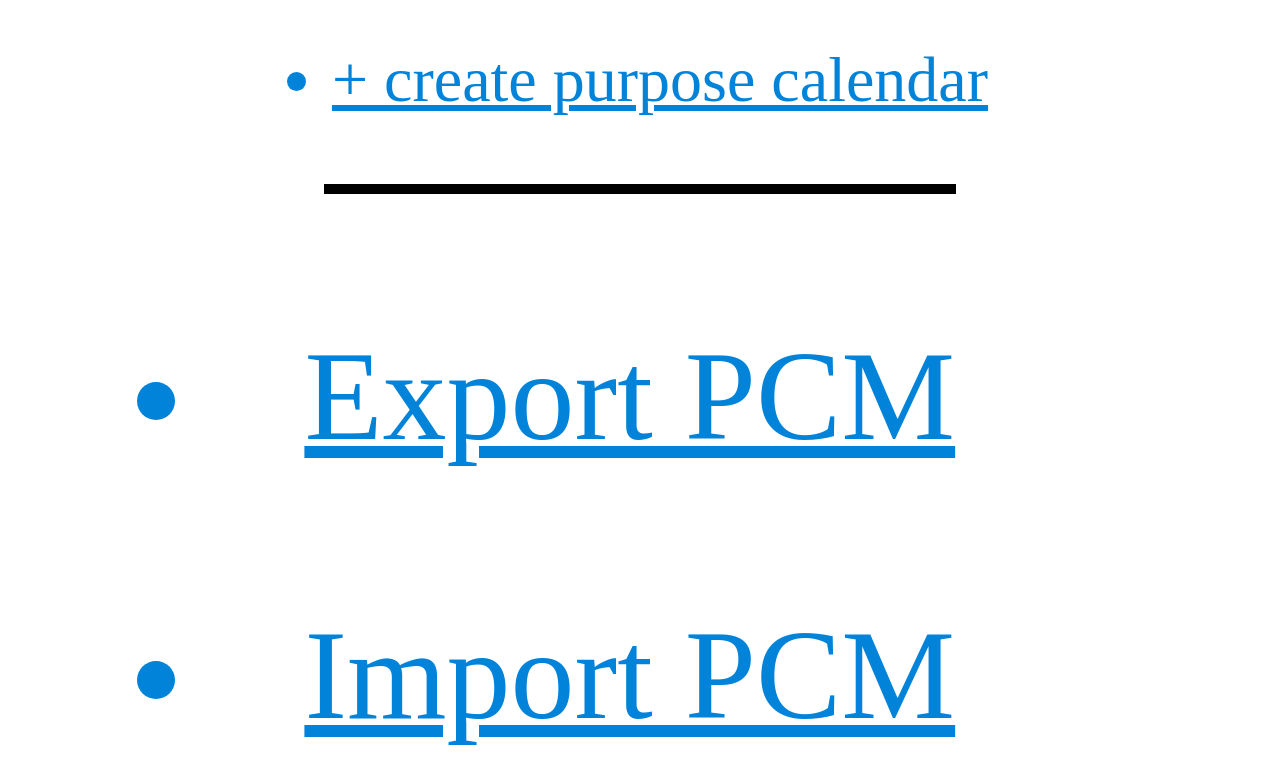
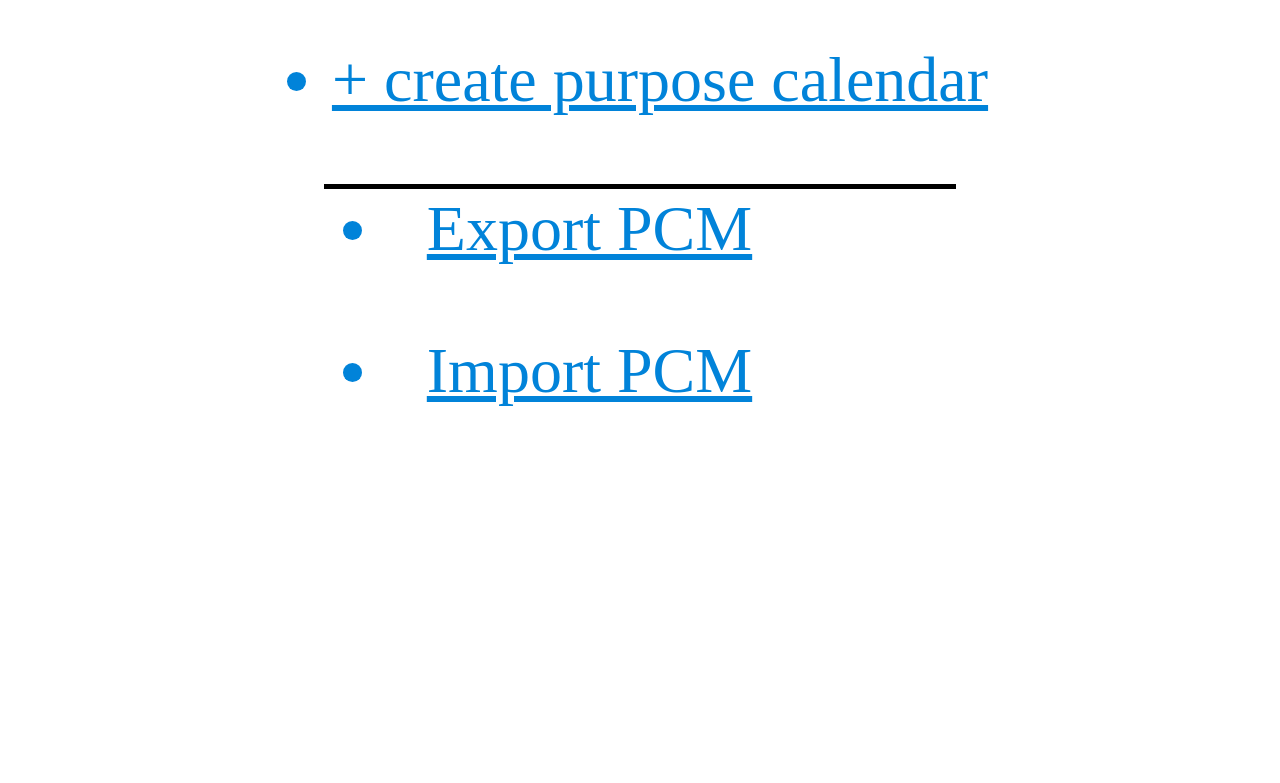
Before and after one commit to LuisCristovao/Purpose-Calendar-Manager, a plain HTML site: page PurposeCalendarManager.html in a window 1280 px wide. Shown: the part 131-914 px from the top of the page. After the commit the page ends 800 px from the top, so only its background shows below. Drawn offline with Linux system fonts and the light colour scheme.

Commit message:
export import interface done
Next: make import export functions

```diff
--- a/PurposeCalendarManager.html
+++ b/PurposeCalendarManager.html
@@ -3,8 +3,8 @@
         <title>Purpose Calendar Manager</title>
         <style>
             .block{
-                width:50%;
-                height: 10px;
+                width:100%;
+
                 background: black;
 
             }
@@ -18,15 +18,16 @@
 
                 </tbody>
             </table>
-            <div class="block"></div>
-            <div id="footer" align="center" style="width:80%;padding-top: 10%;">
-                <table style="font-size:10vw;width:100%;">
+
+            <div id="footer" align="center" style="width:100%;padding-top: 0%;">
+                <div class="block"></div>
+                <table style="font-size:5vh;width:95%;">
                     <tbody >
                         <tr>
-                            <td><ul style="list-style-position:inside;padding-left: 0%;"><li style="text-decoration:underline;color:#0183D9">Export PCM</li></ul></td>
+                            <td><ul id="export_pcm" style="list-style-position:inside;padding-left: 0%;"><li style="text-decoration:underline;color:#0183D9">Export PCM</li></ul></td>
                         </tr>
                         <tr>
-                            <td><ul style="list-style-position:inside;padding-left: 0%;"><li style="text-decoration:underline;color:#0183D9">Import PCM</li></ul></td>
+                            <td><ul id="import_pcm" style="list-style-position:inside;padding-left: 0%;"><li style="text-decoration:underline;color:#0183D9">Import PCM</li></ul></td>
                         </tr>
                     </tbody>
                 </table>
--- a/PurposeCalendarManager.js
+++ b/PurposeCalendarManager.js
@@ -61,7 +61,7 @@ function titleSize(){
     return (global_height>global_width)?"10vh":"7vw"
 }
 function tableFontSize(){
-    return (global_height>global_width)?"6vh":"8vh"
+    return (global_height>global_width)?"5vh":"8vh"
 }
 function inputFontSize(){
     return (global_height>global_width)?"6vw":"6vh"
@@ -70,10 +70,10 @@ function tablePadding(){
     return (global_height>global_width)?"5%":"0%"
 }
 function SubMenuFontSize(){
-    return (global_height>global_width)?"5vh":"8vh"
+    return (global_height>global_width)?"4vh":"7vh"
 }
 function footerFontSize(){
-    return (global_height>global_width)?"10vw":"8vh"
+    return (global_height>global_width)?"5vh":"8vh"
 }
 function hyperlinkStyle(color){
     return "text-decoration:underline;color:"+color+";"
@@ -382,14 +382,25 @@ function CreatePage(){
     tbody.appendChild(addNewPurposeCalendarRow())
 
     //create footer
-    //CreateFooter()
+    CreateFooter()
 }
 
 function CreateFooter(){
     var footer=document.getElementById("footer")
-    var innerhtml='<ul style="font-size:'+footerFontSize()+'"><li style="'+hyperlinkStyle('#0183D9')+'">Export PCM</li></ul>'
+
+    //change footer div
+    footer.style.width=(global_height>global_width)?"100%":"50%"
+
+
+    //change block
+    footer.children[0].style.height=(global_height>global_width)?"10px":"5px"
+
+    //change table
+    footer.children[1].style['font-size']=tableFontSize()
+
+    /*var innerhtml='<ul style="font-size:'+footerFontSize()+'"><li style="'+hyperlinkStyle('#0183D9')+'">Export PCM</li></ul>'
     innerhtml+='<ul style="font-size:'+footerFontSize()+'"><li style="'+hyperlinkStyle('#0183D9')+'text-align:center;">Import PCM</li></ul>'
-    footer.innerHTML=innerhtml
+    footer.innerHTML=innerhtml*/
 }
 
 
```
